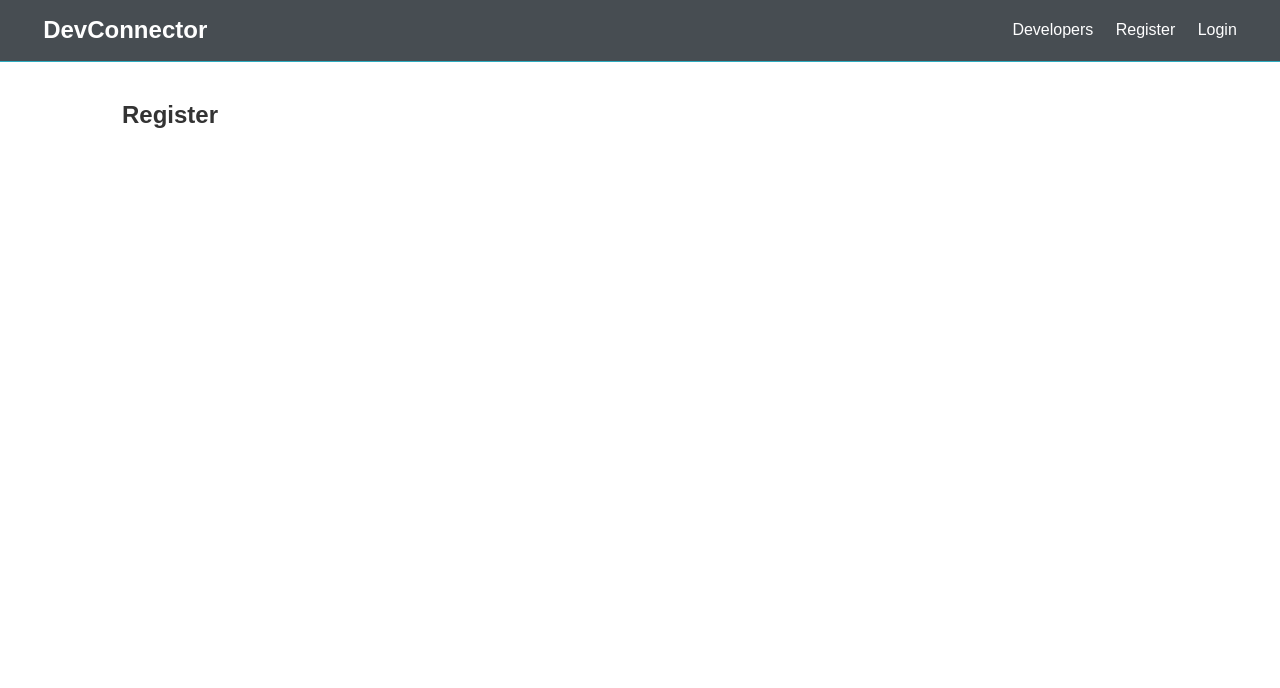
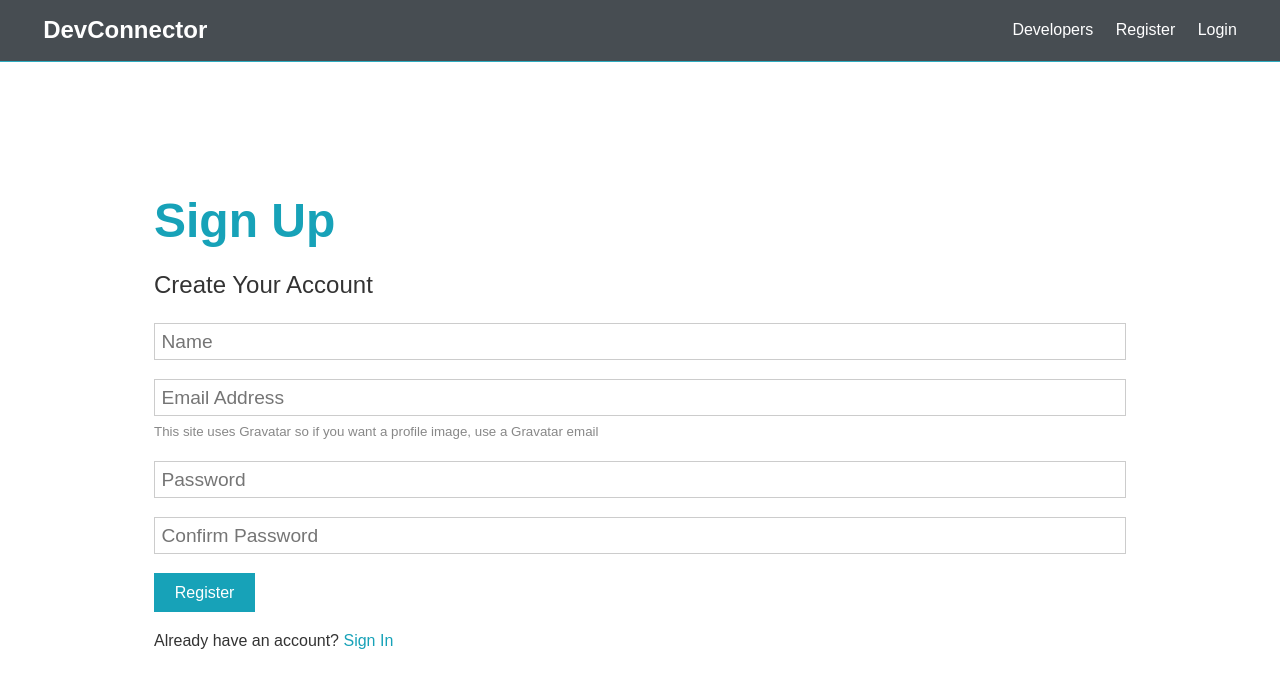
Before and after one commit to TechSR101/DevConnectSR, a React (Create React App) app in the folder client/: page /register in a window 1280 px wide. Shown: the top 688 px of the page. Built offline with nearby package versions, Linux system fonts and the light colour scheme.

Commit message:
6> 6. Register Form & useState Hook

```diff
--- a/client/src/App.js
+++ b/client/src/App.js
@@ -13,10 +13,10 @@
       <Navbar />
       <Route path="/" exact component={Landing} />
       <section className="container">
-        <switch>
+        <Switch>
           <Route path="/register" exact component={Register} />
           <Route path="/login" exact component={Login} />
-        </switch>
+        </Switch>
       </section>
     </Fragment>
   </Router>
--- a/client/src/components/auth/Register.js
+++ b/client/src/components/auth/Register.js
@@ -1,10 +1,86 @@
-import React from "react";
+import React, { Fragment, useState } from "react";
 
 const Register = () => {
+  const [formData, setFormData] = useState({
+    name: "",
+    email: "",
+    password: "",
+    password2: ""
+  });
+
+  const { name, email, password, password2 } = formData;
+
+  const onChange = (e) =>
+    setFormData({ ...formData, [e.target.name]: e.target.value });
+
+  const onSubmit = (e) => {
+    e.preventDefault();
+    if (password !== password2) {
+      console.log("Password do not match");
+    } else {
+      console.log(formData);
+    }
+  };
+
   return (
-    <div>
-      <h1>Register</h1>
-    </div>
+    <Fragment>
+      <section className="container">
+        <h1 className="large text-primary">Sign Up</h1>
+        <p className="lead">
+          <i className="fas fa-user"></i> Create Your Account
+        </p>
+        <form className="form" onSubmit={(e) => onSubmit(e)}>
+          <div className="form-group">
+            <input
+              type="text"
+              placeholder="Name"
+              name="name"
+              value={name}
+              onChange={(e) => onChange(e)}
+              required
+            />
+          </div>
+          <div className="form-group">
+            <input
+              type="email"
+              placeholder="Email Address"
+              name="email"
+              value={email}
+              onChange={(e) => onChange(e)}
+              required
+            />
+            <small className="form-text">
+              This site uses Gravatar so if you want a profile image, use a
+              Gravatar email
+            </small>
+          </div>
+          <div className="form-group">
+            <input
+              type="password"
+              placeholder="Password"
+              name="password"
+              minLength="6"
+              value={password}
+              onChange={(e) => onChange(e)}
+            />
+          </div>
+          <div className="form-group">
+            <input
+              type="password"
+              placeholder="Confirm Password"
+              name="password2"
+              minLength="6"
+              value={password2}
+              onChange={(e) => onChange(e)}
+            />
+          </div>
+          <input type="submit" className="btn btn-primary" value="Register" />
+        </form>
+        <p className="my-1">
+          Already have an account? <a href="login.html">Sign In</a>
+        </p>
+      </section>
+    </Fragment>
   );
 };
 
```
Also changed, not shown: client/public/index.html (+1 -22 lines).
